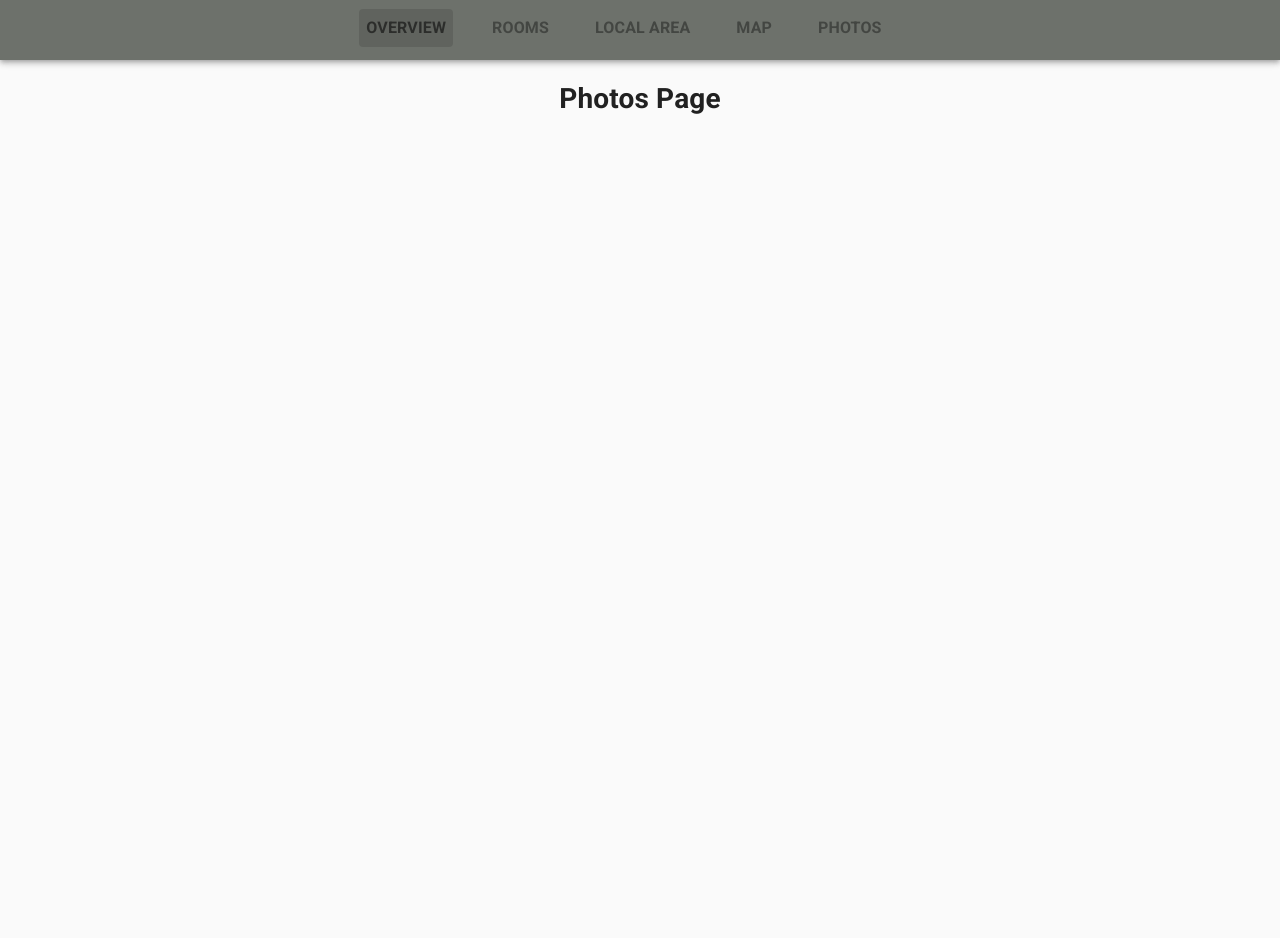
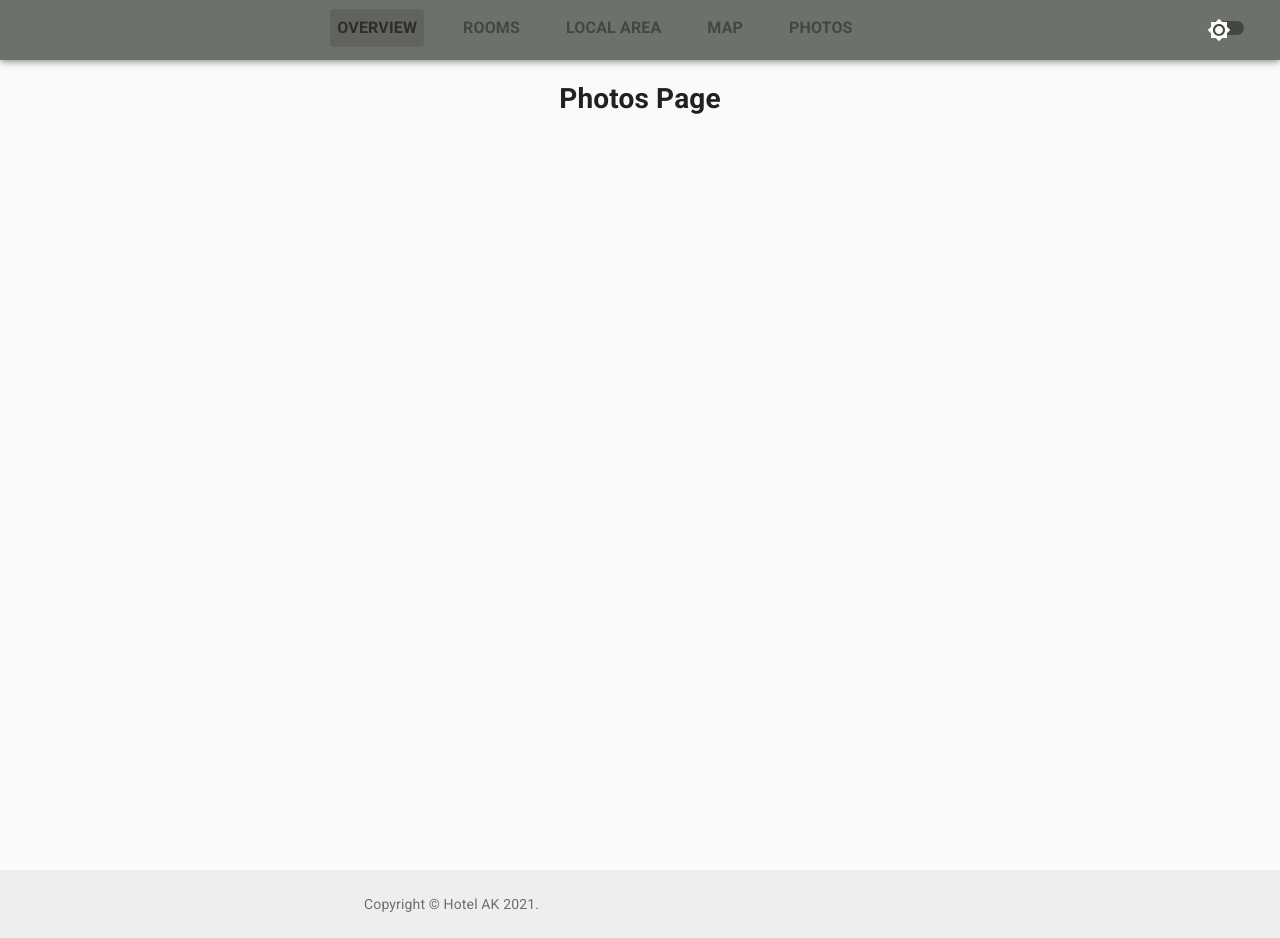
Before and after one commit to akshay-zagade/hotel-management, a React (Create React App) app: page /photos in a window 1280 px wide. Shown: the part 220-1158 px from the top of the page. Before the commit the page ends 800 px from the top, so only its background shows below. Built offline with nearby package versions, Linux system fonts and the light colour scheme.

Commit message:
added footer, fixed issue with useEffect, added theme switch button

```diff
--- a/src/App.js
+++ b/src/App.js
@@ -1,13 +1,12 @@
 import { createMuiTheme, CssBaseline, ThemeProvider } from "@material-ui/core";
 import React from "react";
+import { connect } from "react-redux";
 import AppRouter from "./components/AppRouter";
-import { Provider } from "react-redux";
-import store from "./redux/store";
 
-function App() {
+function App(props) {
   const theme = createMuiTheme({
     palette: {
-      type: "light",
+      type: props.themeType,
       primary: {
         main: "#6d716b",
       },
@@ -19,17 +18,20 @@ function App() {
 
   return (
     <React.Fragment>
-      <Provider store={store}>
       <ThemeProvider theme={theme}>
         <CssBaseline />
-
         <div className="App">
           <AppRouter />
         </div>
       </ThemeProvider>
-      </Provider>
     </React.Fragment>
   );
 }
 
-export default App;
+const mapStateToProps = (state) => {
+  return {
+    themeType: state.theme.type,
+  };
+};
+
+export default connect(mapStateToProps)(App);
--- a/src/components/MenuBar.js
+++ b/src/components/MenuBar.js
@@ -26,6 +26,12 @@ import Overview from "./Overview";
 import Photos from "./Photos";
 import Bus from "./pagenotfound/Bus";
 import { Route, Switch } from "react-router-dom";
+import Brightness4Icon from "@material-ui/icons/Brightness4";
+import Brightness7Icon from "@material-ui/icons/Brightness7";
+import { Container, Switch as SwitchButton } from "@material-ui/core";
+import { connect } from "react-redux";
+import { requestDarkTheme, requestLightTheme } from "../redux";
+import StickyFooter from "./StickyFooter";
 
 const drawerWidth = 240;
 
@@ -62,7 +68,7 @@ const useStyles = makeStyles((theme) => ({
     flexGrow: 1,
     padding: theme.spacing(3),
   },
-  navMenu: {
+  themeButton: {
     [theme.breakpoints.down("xs")]: {
       display: "none",
     },
@@ -81,13 +87,22 @@ const useStyles = makeStyles((theme) => ({
       display: "none",
     },
   },
+  themeButtonContainer: {
+    display: "flex",
+    justifyContent: "center",
+  },
 }));
 
 function MenuBar(props) {
-  const { window } = props;
+  const { window, themeType, applyTheme } = props;
   const classes = useStyles();
   const theme = useTheme();
   const [mobileOpen, setMobileOpen] = React.useState(false);
+  const handleThemeChange = (event) => {
+    event.target.checked
+      ? applyTheme(requestDarkTheme)
+      : applyTheme(requestLightTheme);
+  };
 
   const handleDrawerToggle = () => {
     setMobileOpen(!mobileOpen);
@@ -96,6 +111,17 @@ function MenuBar(props) {
   const drawer = (
     <div onClick={handleDrawerToggle} onKeyDown={handleDrawerToggle}>
       <div className={classes.toolbar} />
+      <Container className={classes.themeButtonContainer}>
+        <SwitchButton
+          onChange={handleThemeChange}
+          checked={themeType.isOn}
+          value={themeType.type}
+          color="secondary"
+          inputProps={{ "aria-label": "theme change" }}
+          checkedIcon={<Brightness4Icon />}
+          icon={<Brightness7Icon />}
+        />
+      </Container>
       <Divider className={classes.dividerStyle} />
       <List>
         <ListItem button key="OVERVIEW" component={Link} to="/">
@@ -155,6 +181,17 @@ function MenuBar(props) {
             <HomeWorkIcon fontSize="large" />
           </Typography>
           <ToggleBtn />
+
+          <SwitchButton
+            onChange={handleThemeChange}
+            checked={themeType.isOn}
+            value={themeType.type}
+            color="secondary"
+            inputProps={{ "aria-label": "theme-type" }}
+            checkedIcon={<Brightness4Icon />}
+            icon={<Brightness7Icon />}
+            className={classes.themeButton}
+          />
         </Toolbar>
       </AppBar>
       <nav className={classes.drawer} aria-label="mailbox folders">
@@ -184,8 +221,21 @@ function MenuBar(props) {
         <Route path="/photos" component={Photos} />
         <Route component={Bus} />
       </Switch>
+      <StickyFooter/>
     </div>
   );
 }
 
-export default MenuBar;
+const mapStateToProps = (state) => {
+  return {
+    themeType: state.theme,
+  };
+};
+
+const mapDispatchToProps = (dispatch) => {
+  return {
+    applyTheme: (action) => dispatch(action()),
+  };
+};
+
+export default connect(mapStateToProps, mapDispatchToProps)(MenuBar);
--- a/src/components/RoomPage.js
+++ b/src/components/RoomPage.js
@@ -5,7 +5,7 @@ import RoomDetailsDialog from "./RoomDetailsDialog";
 import { fetchRoomData } from "../redux";
 import { connect } from "react-redux";
 
-function RoomPage({ roomData, fetchRoomData }) {
+function RoomPage({ roomData, fetchRoom }) {
   const [open, setOpen] = useState(false);
   const [roomDialogDetails, setRoomDialogDetails] = useState({});
 
@@ -18,11 +18,8 @@ function RoomPage({ roomData, fetchRoomData }) {
   };
 
   useEffect(() => {
-    fetchRoomData();
-    return () => {
-      console.log("from RoomPage", roomData);
-    };
-  }, []);
+    fetchRoom();
+  }, [fetchRoom]);
 
   return (
     <div style={{ padding: 20 }}>
@@ -51,8 +48,6 @@ function RoomPage({ roomData, fetchRoomData }) {
 }
 
 const mapStateToProps = (state) => {
-  console.log("From mapStateToProps: ", state);
-
   return {
     roomData: state.room,
   };
@@ -60,7 +55,7 @@ const mapStateToProps = (state) => {
 
 const mapDispatchToProps = (dispatch) => {
   return {
-    fetchRoomData: () => dispatch(fetchRoomData()),
+    fetchRoom: () => dispatch(fetchRoomData()),
   };
 };
 
--- /dev/null
+++ b/src/components/StickyFooter.js
@@ -0,0 +1,53 @@
+import React from "react";
+import Typography from "@material-ui/core/Typography";
+import { makeStyles } from "@material-ui/core/styles";
+import Container from "@material-ui/core/Container";
+import Link from "@material-ui/core/Link";
+
+function Copyright() {
+  return (
+    <Typography variant="body2" color="textSecondary">
+      {"Copyright © "}
+      <Link color="inherit" href="http://localhost:3010/">
+        Hotel AK
+      </Link>{" "}
+      {new Date().getFullYear()}
+      {"."}
+    </Typography>
+  );
+}
+
+const useStyles = makeStyles((theme) => ({
+  root: {
+    display: "flex",
+    flexDirection: "column",
+    minHeight: "100vh",
+  },
+  footer: {
+    padding: theme.spacing(3, 2),
+    marginTop: "auto",
+    backgroundColor:
+      theme.palette.type === "light"
+        ? theme.palette.grey[200]
+        : theme.palette.grey[800],
+  },
+  contents: {
+    display: "flex",
+    justifyContent: "center",
+    flexDirection: "column",
+  },
+}));
+
+export default function StickyFooter() {
+  const classes = useStyles();
+
+  return (
+    <div className={classes.root}>
+      <footer className={classes.footer}>
+        <Container maxWidth="sm">
+          <Copyright />
+        </Container>
+      </footer>
+    </div>
+  );
+}
--- a/src/index.js
+++ b/src/index.js
@@ -1,13 +1,17 @@
-import React from 'react';
-import ReactDOM from 'react-dom';
-import App from './App';
-import reportWebVitals from './reportWebVitals';
+import React from "react";
+import ReactDOM from "react-dom";
+import App from "./App";
+import reportWebVitals from "./reportWebVitals";
+import { Provider } from "react-redux";
+import store from "./redux/store";
 
 ReactDOM.render(
   <React.StrictMode>
-    <App />
+    <Provider store={store}>
+      <App />
+    </Provider>
   </React.StrictMode>,
-  document.getElementById('root')
+  document.getElementById("root")
 );
 
 // If you want to start measuring performance in your app, pass a function
--- a/src/redux/index.js
+++ b/src/redux/index.js
@@ -1 +1,2 @@
-export * from './room/roomActions'
+export * from "./room/roomActions";
+export * from "./theme/themeActions";
--- a/src/redux/rootReducer.js
+++ b/src/redux/rootReducer.js
@@ -1,8 +1,10 @@
 import { combineReducers } from "redux";
 import roomReducer from "./room/roomReducers";
+import themeReducer from "./theme/themeReducer";
 
 const rootReducer = combineReducers({
   room: roomReducer,
+  theme: themeReducer,
 });
 
 export default rootReducer;
--- /dev/null
+++ b/src/redux/theme/themeActionTypes.js
@@ -0,0 +1,4 @@
+const APPLY_DARK = "APPLY_DARK";
+const APPLY_LIGHT = "APPLY_LIGHT";
+
+export { APPLY_DARK, APPLY_LIGHT };
--- /dev/null
+++ b/src/redux/theme/themeActions.js
@@ -0,0 +1,15 @@
+import { APPLY_DARK, APPLY_LIGHT } from "./themeActionTypes";
+
+const requestDarkTheme = () => {
+  return {
+    type: APPLY_DARK,
+  };
+};
+
+const requestLightTheme = () => {
+  return {
+    type: APPLY_LIGHT,
+  };
+};
+
+export { requestDarkTheme, requestLightTheme };
--- /dev/null
+++ b/src/redux/theme/themeReducer.js
@@ -0,0 +1,32 @@
+import { APPLY_DARK, APPLY_LIGHT } from "./themeActionTypes";
+
+const DARK = "dark";
+const LIGHT = "light";
+
+const initialState = {
+  type: LIGHT,
+  isOn: false,
+};
+
+const themeReducer = (state = initialState, action) => {
+  switch (action.type) {
+    case APPLY_LIGHT:
+      return {
+        ...state,
+        type: LIGHT,
+        isOn: false,
+      };
+
+    case APPLY_DARK:
+      return {
+        ...state,
+        type: DARK,
+        isOn: true,
+      };
+
+    default:
+      return state;
+  }
+};
+
+export default themeReducer;
```
Lines whose indentation alone changed are shown as unchanged.
